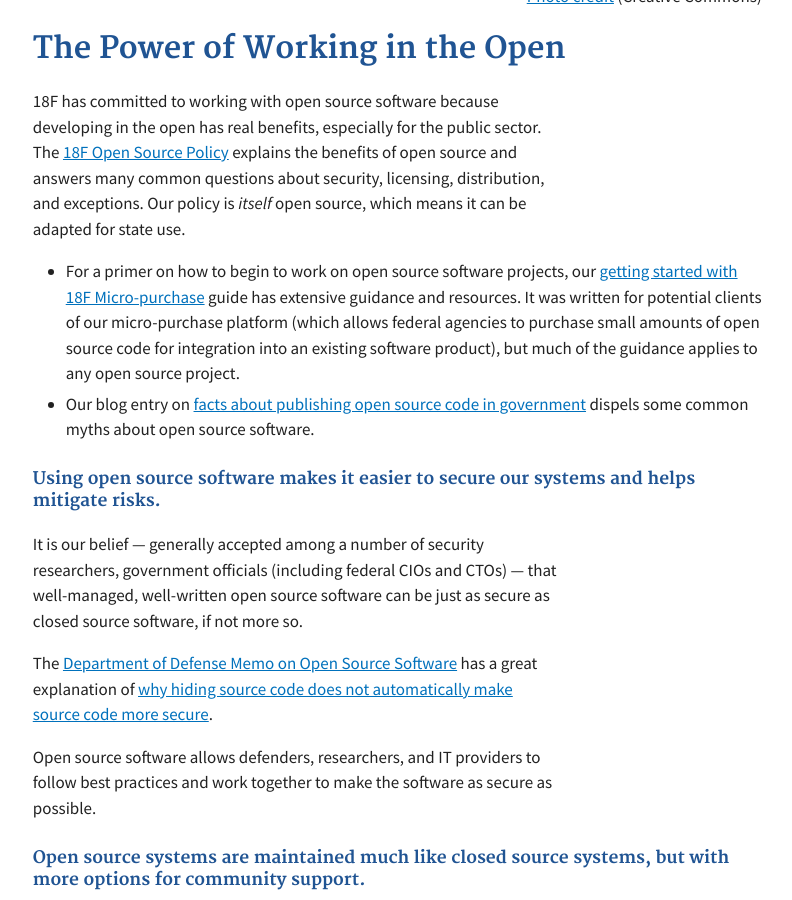
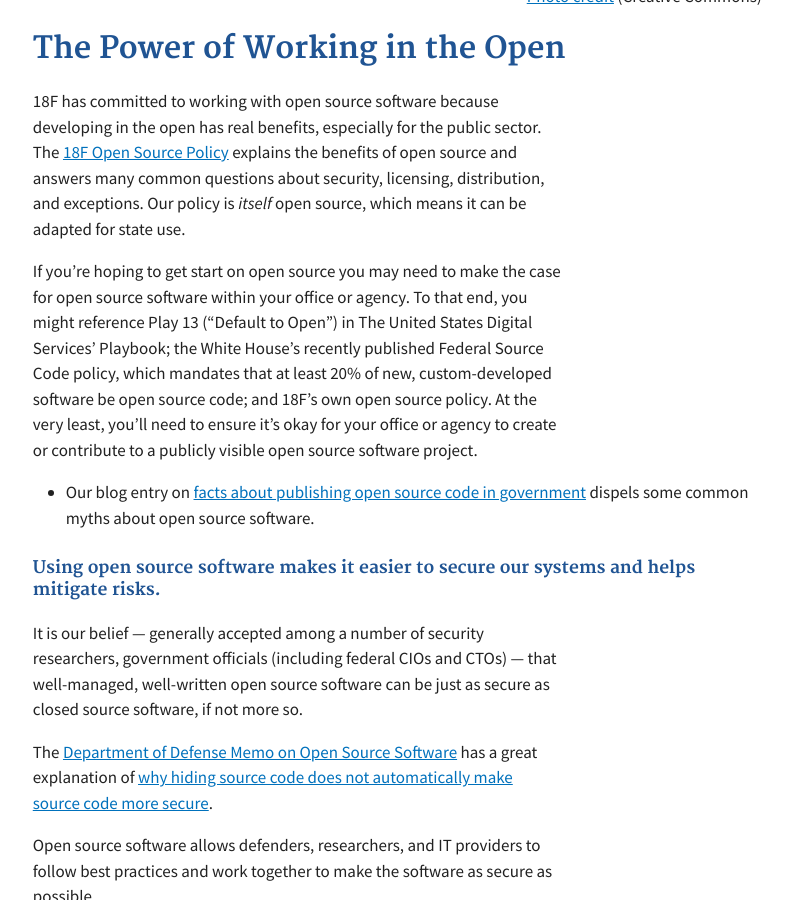
Before and after one commit to 18F/Modular-Contracting-And-Agile-Development, a Jekyll site: the page built from _strategies/open-source.md, in a window 1280 px wide and 900 px high, scrolled down 578 px. Shown: the whole window, without its empty margins (368-1160 px from the left). Built offline with Jekyll 4.4.1, drawn with Linux system fonts in a browser that asks for light colours.

Commit message:
oss changes

```diff
--- a/_strategies/open-source.md
+++ b/_strategies/open-source.md
@@ -12,7 +12,8 @@
 
 18F has committed to working with open source software because developing in the open has real benefits, especially for the public sector. The [18F Open Source Policy](https://github.com/18F/open-source-policy/blob/master/policy.md) explains the benefits of open source and answers many common questions about security, licensing, distribution, and exceptions. Our policy is _itself_ open source, which means it can be adapted for state use.
 
-* For a primer on how to begin to work on open source software projects, our [getting started with 18F Micro-purchase](https://micropurchase.18f.gov/docs/getting_started.html) guide has extensive guidance and resources. It was written for potential clients of our micro-purchase platform (which allows federal agencies to purchase small amounts of open source code for integration into an existing software product), but much of the guidance applies to any open source project.
+If you're hoping to get start on open source you may need to make the case for open source software within your office or agency. To that end, you might reference Play 13 ("Default to Open”) in The United States Digital Services' Playbook; the White House's recently published Federal Source Code policy, which mandates that at least 20% of new, custom-developed software be open source code; and 18F's own open source policy. At the very least, you'll need to ensure it's okay for your office or agency to create or contribute to a publicly visible open source software project.
+
 * Our blog entry on [facts about publishing open source code in government](https://18f.gsa.gov/2016/08/08/facts-about-publishing-open-source-code-in-government/) dispels some common myths about open source software.
 
 #### Using open source software makes it easier to secure our systems and helps mitigate risks.
```
